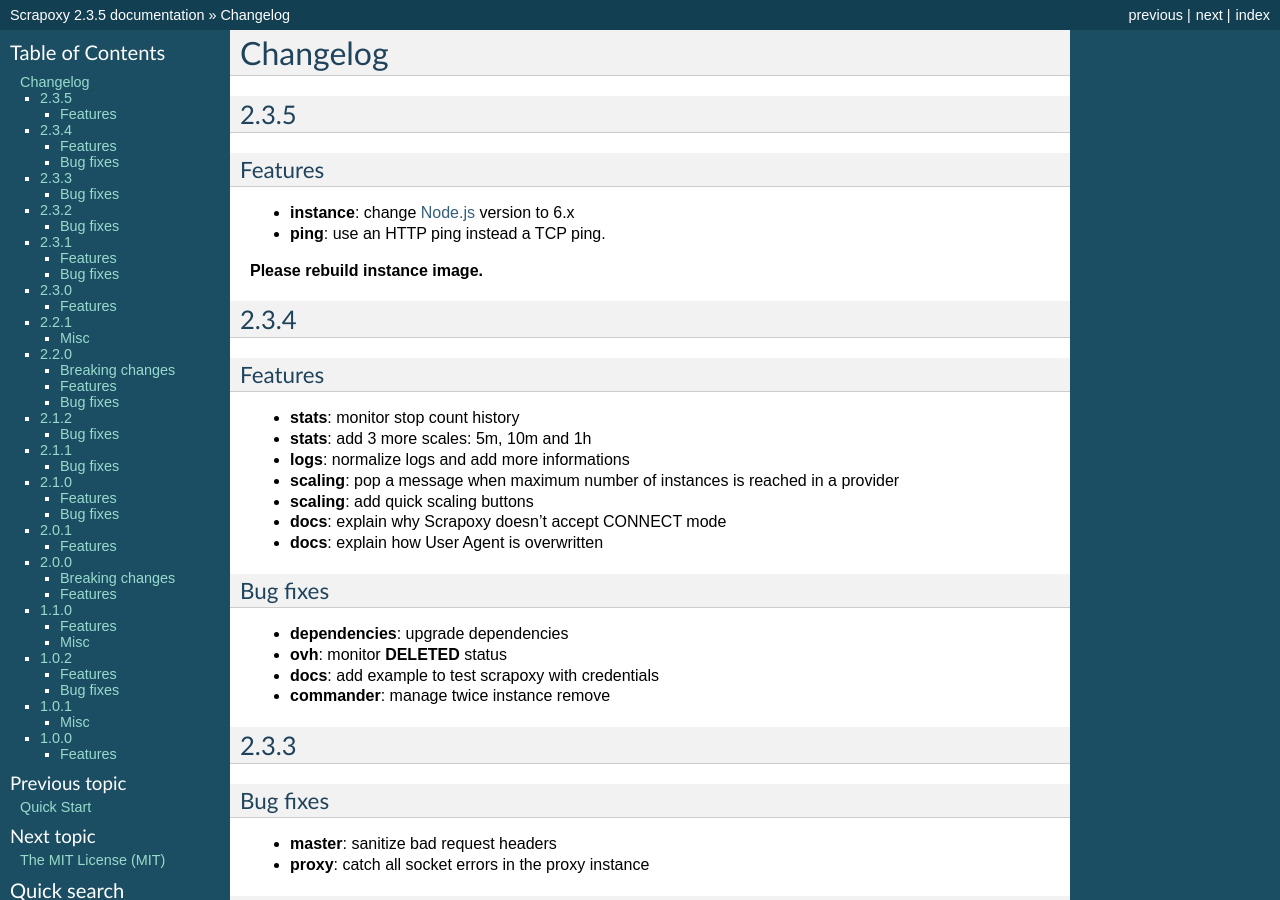
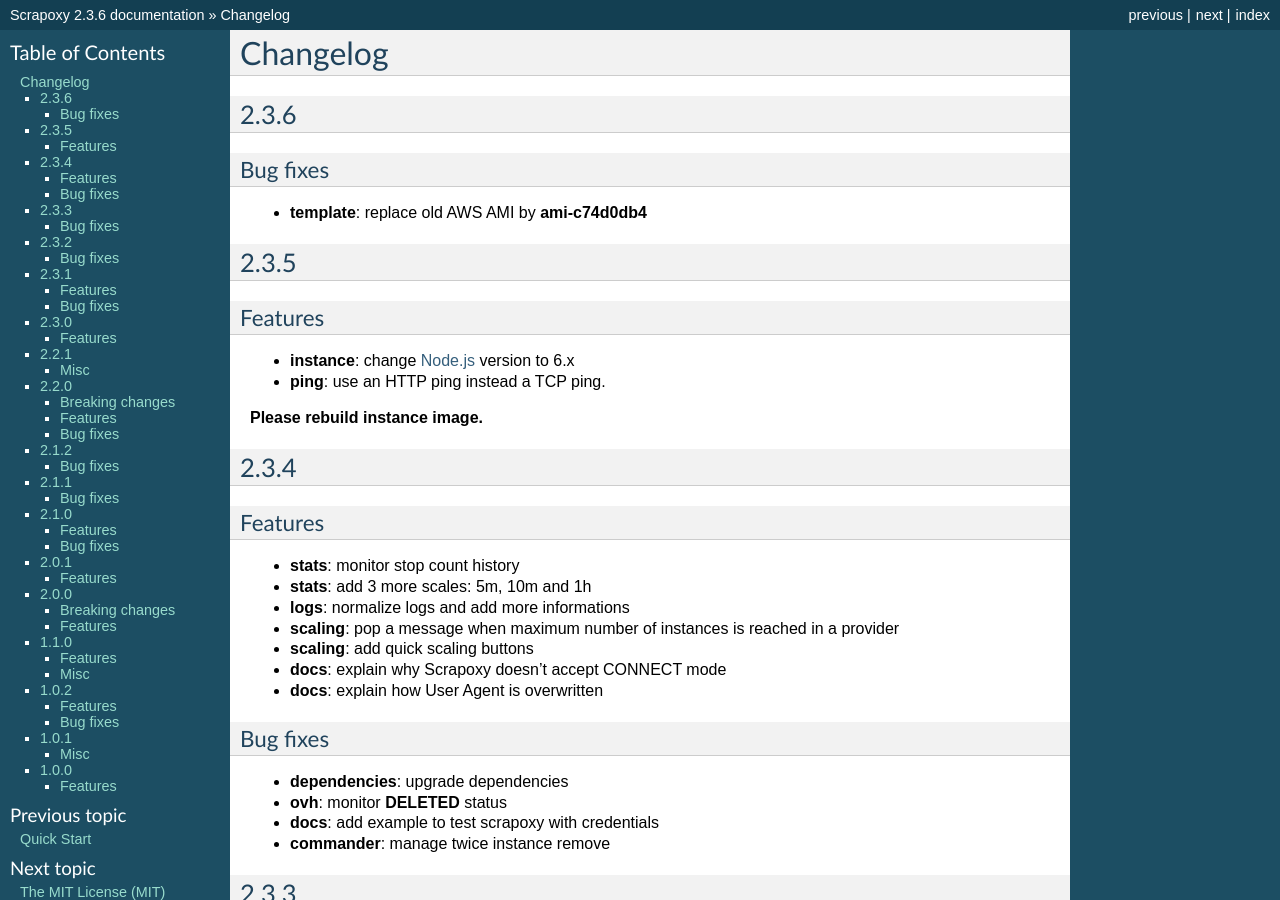
Before and after one commit to zahlio/scrapoxy, a Sphinx documentation site: the page built from docs/changelog.rst, in a window 1280 px wide and 900 px high. Built offline with Sphinx 7.4.7, drawn with Linux system fonts in a browser that asks for light colours; some of the changed text lies outside the part shown.

Commit message:
feat(release): change release version to 2.3.6

```diff
--- a/docs/changelog.rst
+++ b/docs/changelog.rst
@@ -1,6 +1,15 @@
 =========
 Changelog
 =========
+
+
+2.3.6
+=====
+
+Bug fixes
+---------
+
+- **template**: replace old AWS AMI by **ami-c74d0db4**
 
 
 2.3.5
--- a/docs/conf.py
+++ b/docs/conf.py
@@ -55,9 +55,9 @@
 # built documents.
 #
 # The short X.Y version.
-version = u'2.3.5'
+version = u'2.3.6'
 # The full version, including alpha/beta/rc tags.
-release = u'2.3.5'
+release = u'2.3.6'
 
 # The language for content autogenerated by Sphinx. Refer to documentation
 # for a list of supported languages.
--- a/package.json
+++ b/package.json
@@ -1,6 +1,6 @@
 {
     "name": "scrapoxy",
-    "version": "2.3.5",
+    "version": "2.3.6",
     "main": "index.js",
     "author": {
         "name": "Fabien Vauchelles",
```
Also changed, not shown: 2 other files.
